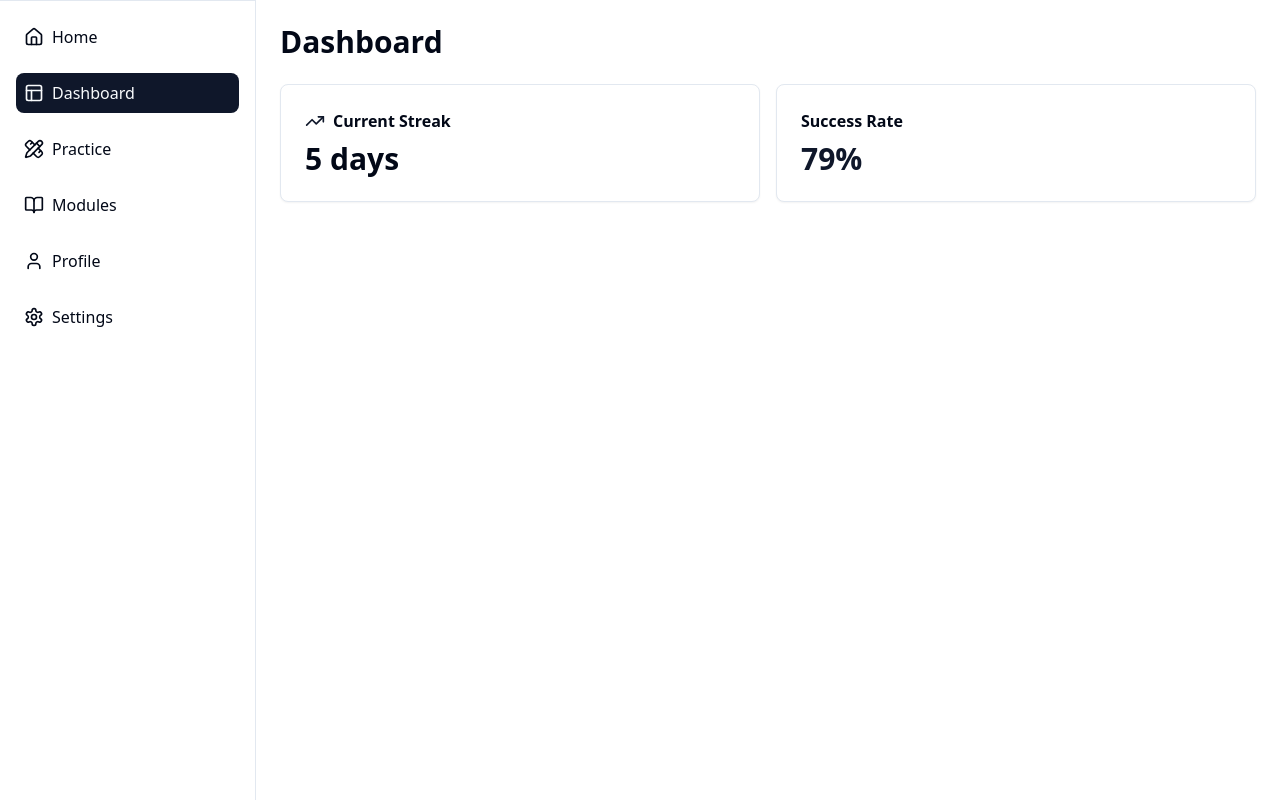
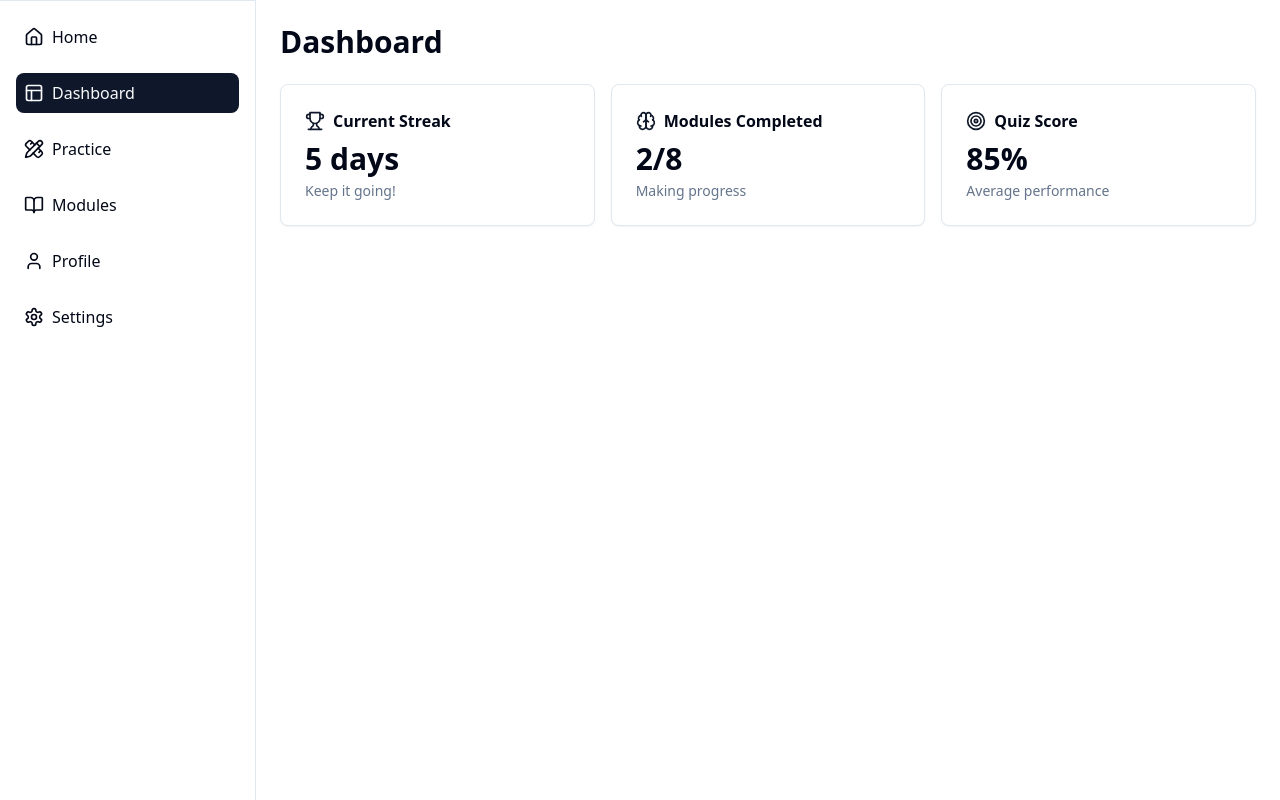
Before and after one commit to eniolaobat/crownwell-knowledge-hub, a React (Vite) app: page /dashboard in a window 1280 px wide. Built offline with nearby package versions, Linux system fonts and the light colour scheme.

Commit message:
Build out dashboard metrics
Replace the selected metric on the dashboard page with a different one and add two additional metrics for display.
[skip gpt_engineer]

```diff
--- a/src/components/DashboardMetrics.tsx
+++ b/src/components/DashboardMetrics.tsx
@@ -1,20 +1,33 @@
 import { Card } from "@/components/ui/card";
-import { TrendingUp } from "lucide-react";
+import { Trophy, Brain, Target } from "lucide-react";
 
 export default function DashboardMetrics() {
   return (
     <div className="space-y-6">
-      <div className="grid grid-cols-1 md:grid-cols-2 gap-4">
+      <div className="grid grid-cols-1 md:grid-cols-3 gap-4">
         <Card className="p-6">
           <div className="flex items-center gap-2">
-            <TrendingUp className="h-5 w-5 text-primary" />
+            <Trophy className="h-5 w-5 text-primary" />
             <h3 className="font-semibold">Current Streak</h3>
           </div>
           <p className="text-3xl font-bold mt-2">5 days</p>
+          <p className="text-sm text-muted-foreground mt-1">Keep it going!</p>
         </Card>
         <Card className="p-6">
-          <h3 className="font-semibold mb-2">Success Rate</h3>
-          <p className="text-3xl font-bold text-primary">79%</p>
+          <div className="flex items-center gap-2">
+            <Brain className="h-5 w-5 text-primary" />
+            <h3 className="font-semibold">Modules Completed</h3>
+          </div>
+          <p className="text-3xl font-bold mt-2">2/8</p>
+          <p className="text-sm text-muted-foreground mt-1">Making progress</p>
+        </Card>
+        <Card className="p-6">
+          <div className="flex items-center gap-2">
+            <Target className="h-5 w-5 text-primary" />
+            <h3 className="font-semibold">Quiz Score</h3>
+          </div>
+          <p className="text-3xl font-bold mt-2">85%</p>
+          <p className="text-sm text-muted-foreground mt-1">Average performance</p>
         </Card>
       </div>
     </div>
```
